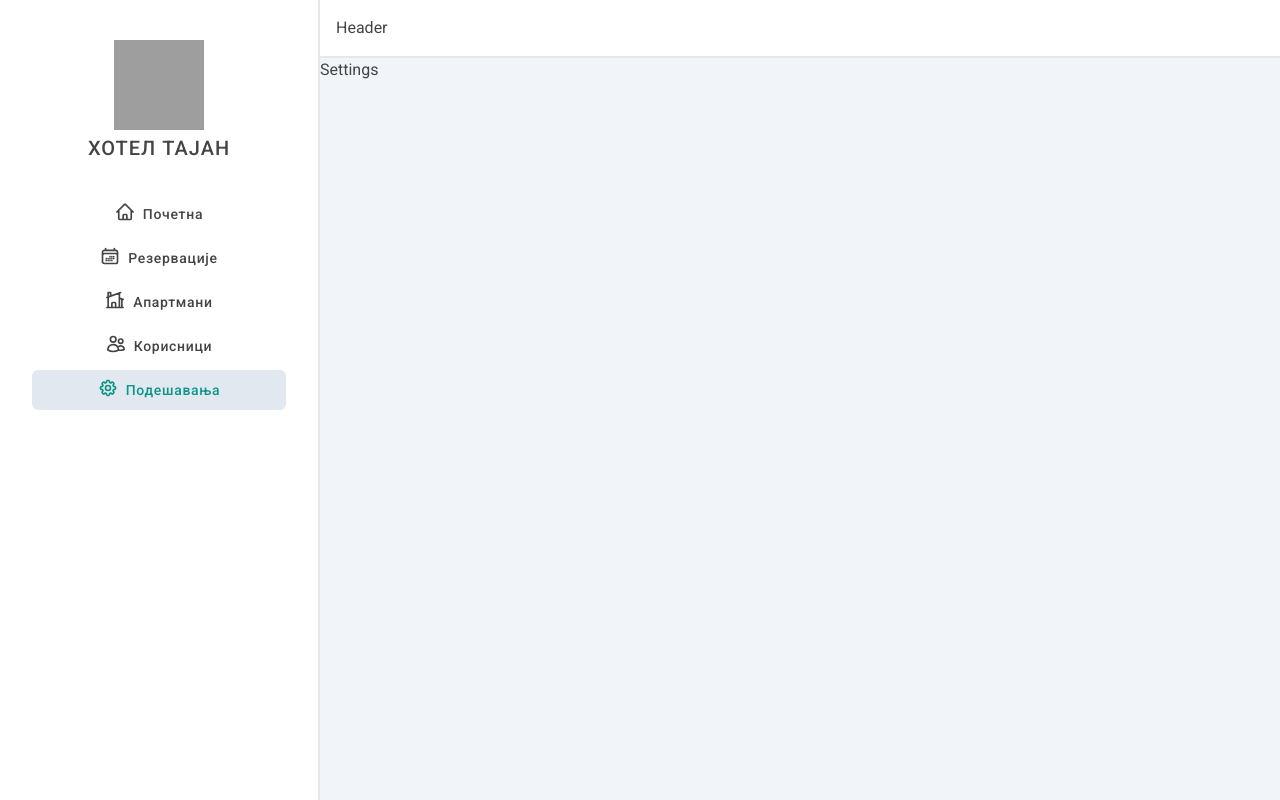
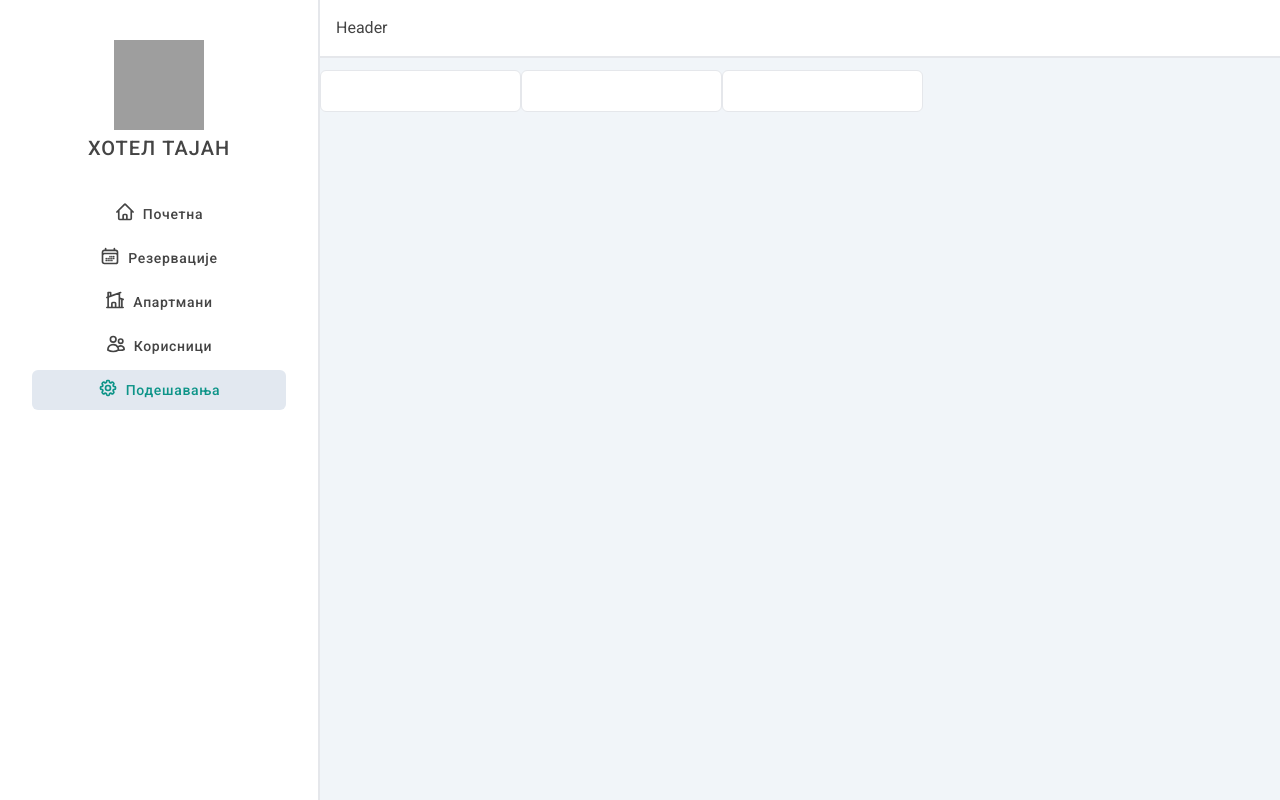
Before and after one commit to gorankitic/htms, a React (Vite) app in the folder frontend/: page /settings in a window 1280 px wide. Built offline with nearby package versions, Linux system fonts and the light colour scheme; grey boxes are pictures that could not be loaded.

Commit message:
Organize imports

```diff
--- /dev/null
+++ b/frontend/src/components/settings/UpdateSettingsForm.jsx
@@ -0,0 +1,13 @@
+import React from 'react'
+
+const UpdateSettingsForm = () => {
+    return (
+        <form>
+            <input type="number" id="booking-length" />
+            <input type="number" id="max-guests" />
+            <input type="number" id="breakfast-price" />
+        </form>
+    )
+}
+
+export default UpdateSettingsForm;
--- a/frontend/src/hooks/useCabins.js
+++ b/frontend/src/hooks/cabins/useCabins.js
@@ -2,7 +2,7 @@
 // react-query
 import { useQuery } from "@tanstack/react-query";
 // services
-import { getCabins } from "../services/apiCabins";
+import { getCabins } from "../../services/apiCabins";
 
 export const useCabins = () => {
     const { isLoading, data, error } = useQuery({
--- a/frontend/src/hooks/useCreateCabin.js
+++ b/frontend/src/hooks/cabins/useCreateCabin.js
@@ -2,7 +2,7 @@
 // hooks
 import { useMutation, useQueryClient } from "@tanstack/react-query";
 // services
-import { createCabin as createCabinApi } from "../services/apiCabins";
+import { createCabin as createCabinApi } from "../../services/apiCabins";
 // react-hot-toast
 import toast from "react-hot-toast";
 
--- a/frontend/src/hooks/useDeleteCabin.js
+++ b/frontend/src/hooks/cabins/useDeleteCabin.js
@@ -1,7 +1,7 @@
 // react-query
 import { useMutation, useQueryClient } from '@tanstack/react-query';
 // services
-import { deleteCabin as deleteCabinApi } from "../services/apiCabins";
+import { deleteCabin as deleteCabinApi } from "../../services/apiCabins";
 // react-hot-toast
 import toast from 'react-hot-toast';
 
--- a/frontend/src/hooks/useEditCabin.js
+++ b/frontend/src/hooks/cabins/useEditCabin.js
@@ -2,7 +2,7 @@
 // hooks
 import { useMutation, useQueryClient } from "@tanstack/react-query";
 // services
-import { editCabin as editCabinApi } from "../services/apiCabins";
+import { editCabin as editCabinApi } from "../../services/apiCabins";
 // react-hot-toast
 import toast from "react-hot-toast";
 
--- a/frontend/src/pages/Settings.jsx
+++ b/frontend/src/pages/Settings.jsx
@@ -1,8 +1,10 @@
-import React from 'react'
+
+// components
+import UpdateSettingsForm from "../components/settings/UpdateSettingsForm";
 
 const Settings = () => {
     return (
-        <div>Settings</div>
+        <UpdateSettingsForm />
     )
 }
 
```
